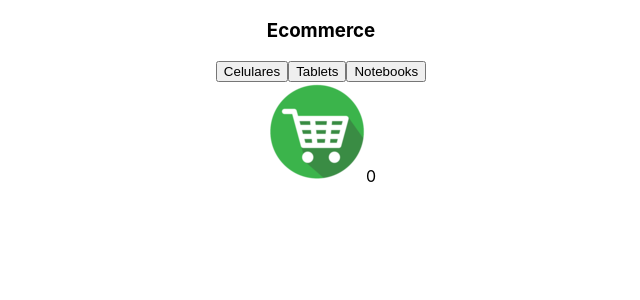
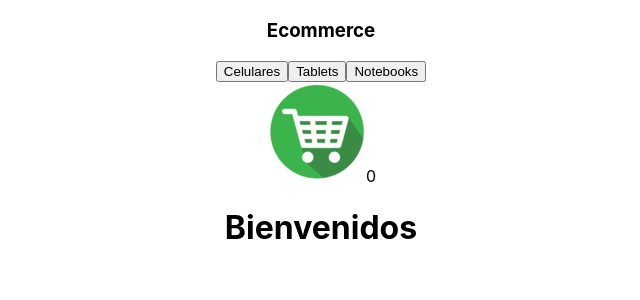
Before and after one commit to ALC28082005/ecommerce, a React (Create React App) app: page / in a window 1280 px wide. Shown: the top 300 px of the page, without its empty margins (319-959 px from the left). Built offline with nearby package versions, Linux system fonts and the light colour scheme.

Commit message:
creación de archivos

```diff
--- a/src/App.js
+++ b/src/App.js
@@ -7,7 +7,7 @@ function App() {
   return (
     <div className="App">
       <NavBar />
-      <ItemListContainer/>
+      <ItemListContainer greeting={'Bienvenidos'}/>
     </div>
   );
 }
```
